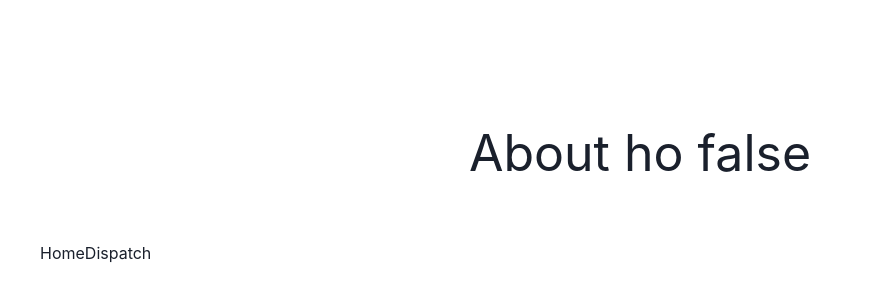
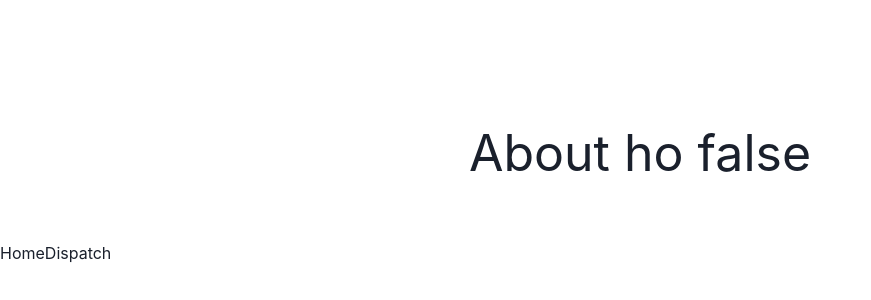
Before and after one commit to Jamie-7/NextJs-Styled-Study, a Next.js app: page /about in a window 1280 px wide. Shown: the part 84-384 px from the top of the page, without its empty margins (0-871 px from the left). Built offline with nearby package versions, Linux system fonts and the light colour scheme; a web font is replaced by a local one.

Commit message:
🎨 GlobalStyle max-width 주석처리!

```diff
--- a/src/style/GlobalStyle.ts
+++ b/src/style/GlobalStyle.ts
@@ -10,7 +10,7 @@ export const GlobalStyle = createGlobalStyle`
    }
    ${reset}
    #__next {
-      max-width: 1200px;
+      /* max-width: 1200px; */
       margin: 0 auto;
       position: relative;
    }
```
